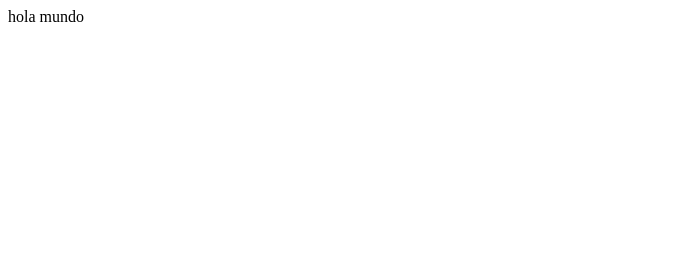
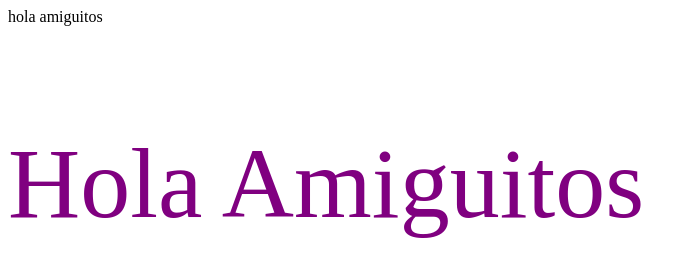
Before and after one commit to Likian07/likian, a plain HTML site: page index.html in a window 1280 px wide. Shown: the whole page, without its empty margins (0-696 px from the left). Drawn offline with Linux system fonts and the light colour scheme.

Commit message:
Update index.html

```diff
--- a/index.html
+++ b/index.html
@@ -1 +1,2 @@
-<p>hola mundo</p>
+<p>hola amiguitos</p>
+<p style="color:purple; font-size:100px">Hola Amiguitos</p>
```
